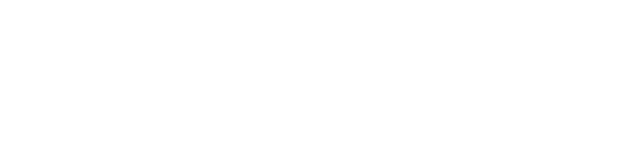
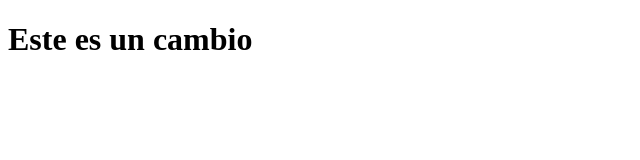
Before and after one commit to jpcuentas123/Git, a plain HTML site: page index.html in a window 1280 px wide. Shown: the whole page, without its empty margins (0-640 px from the left). Drawn offline with Linux system fonts and the light colour scheme.

Commit message:
Status 2

```diff
--- a/index.html
+++ b/index.html
@@ -7,6 +7,6 @@
     <title>Document</title>
 </head>
 <body>
-
+    <h1>Este es un cambio</h1>
 </body>
 </html>
```
